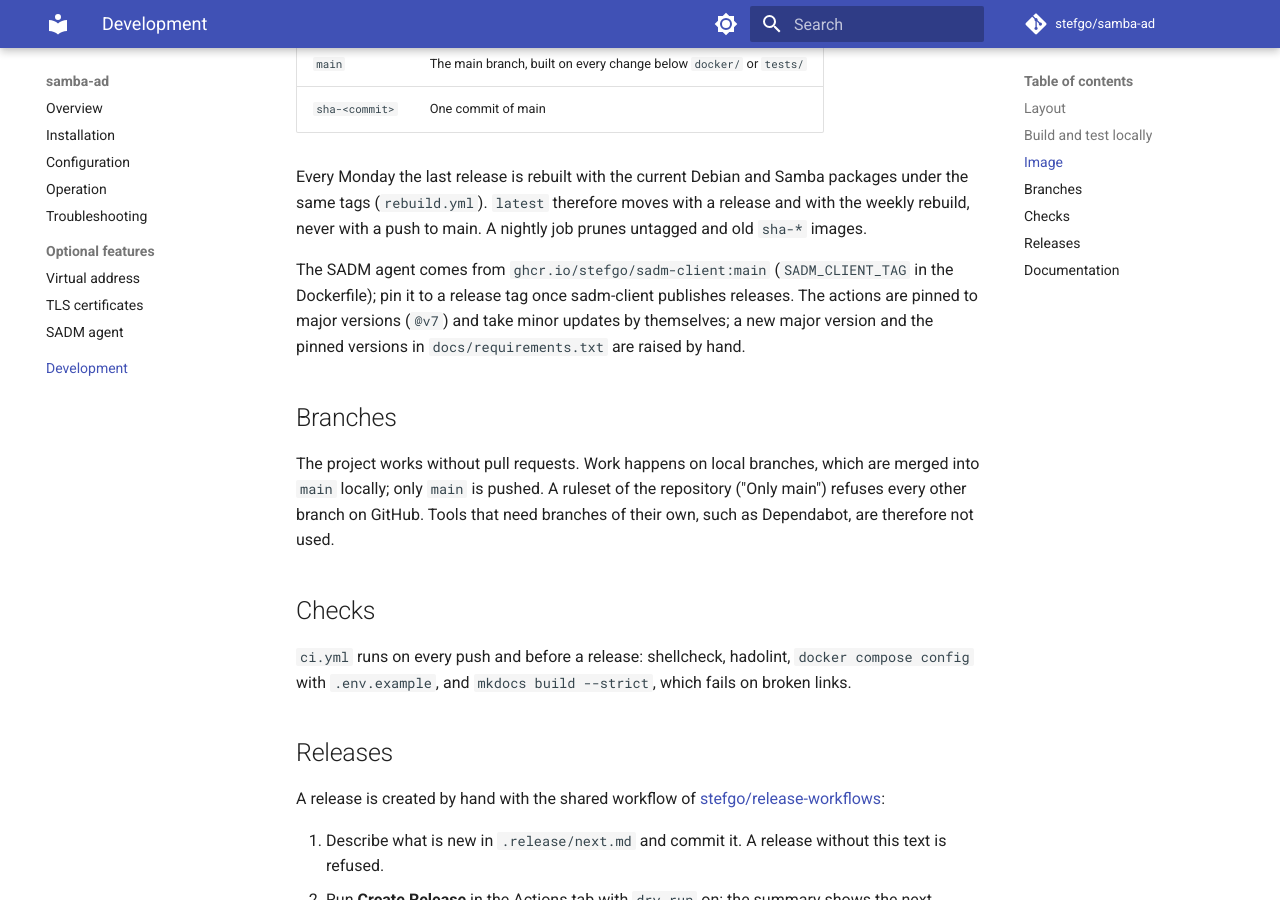
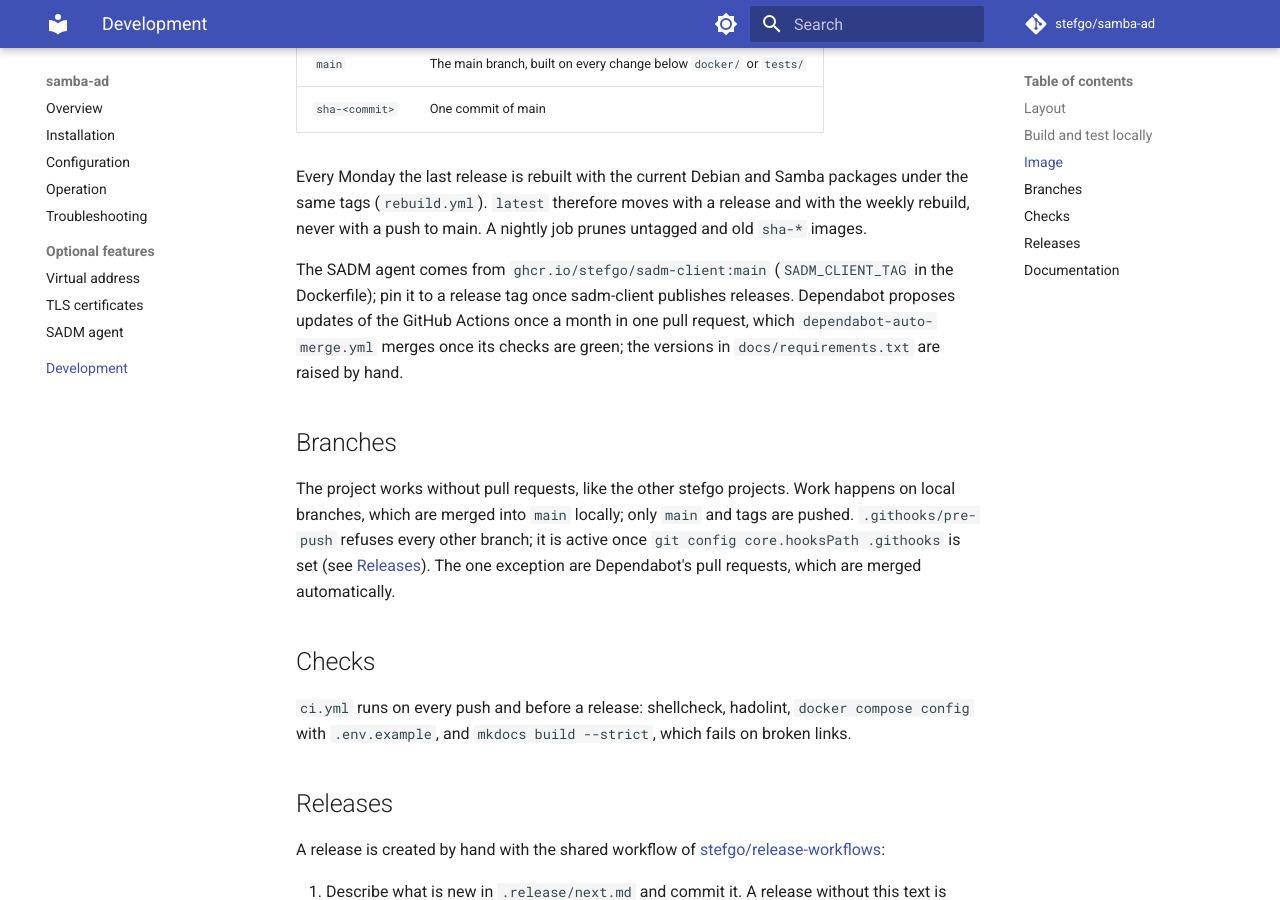
Before and after one commit to stefgo/samba-ad, an MkDocs documentation site: the page built from docs/development.md, in a window 1280 px wide and 900 px high, scrolled down 1925 px. Built offline with MkDocs 1.6.1 and Material for MkDocs 9.7.7, drawn with Linux system fonts in a browser that asks for light colours; comment, search, counter and statistics services are not loaded.

Commit message:
ci: guard pushes with a pre-push hook and merge Dependabot updates
Like the other stefgo projects: .githooks/pre-push refuses every target but
main and tags, checking the pushed refs rather than the checked-out branch.
Dependabot proposes the actions once a month in one pull request, which
dependabot-auto-merge.yml merges once its checks are green.

Co-Authored-By: Claude Opus 5.5 <noreply@anthropic.com>

```diff
--- a/docs/development.md
+++ b/docs/development.md
@@ -71,16 +71,19 @@ job prunes untagged and old `sha-*` images.
 
 The SADM agent comes from `ghcr.io/stefgo/sadm-client:main`
 (`SADM_CLIENT_TAG` in the Dockerfile); pin it to a release tag once
-sadm-client publishes releases. The actions are pinned to major versions
-(`@v7`) and take minor updates by themselves; a new major version and the
-pinned versions in `docs/requirements.txt` are raised by hand.
+sadm-client publishes releases. Dependabot proposes updates of the GitHub
+Actions once a month in one pull request, which `dependabot-auto-merge.yml`
+merges once its checks are green; the versions in `docs/requirements.txt` are
+raised by hand.
 
 ## Branches
 
-The project works without pull requests. Work happens on local branches,
-which are merged into `main` locally; only `main` is pushed. A ruleset of the
-repository ("Only main") refuses every other branch on GitHub. Tools that
-need branches of their own, such as Dependabot, are therefore not used.
+The project works without pull requests, like the other stefgo projects.
+Work happens on local branches, which are merged into `main` locally; only
+`main` and tags are pushed. `.githooks/pre-push` refuses every other branch;
+it is active once `git config core.hooksPath .githooks` is set (see
+[Releases](#releases)). The one exception are Dependabot's pull requests,
+which are merged automatically.
 
 ## Checks
 
```
Also changed, not shown: 3 other files.
